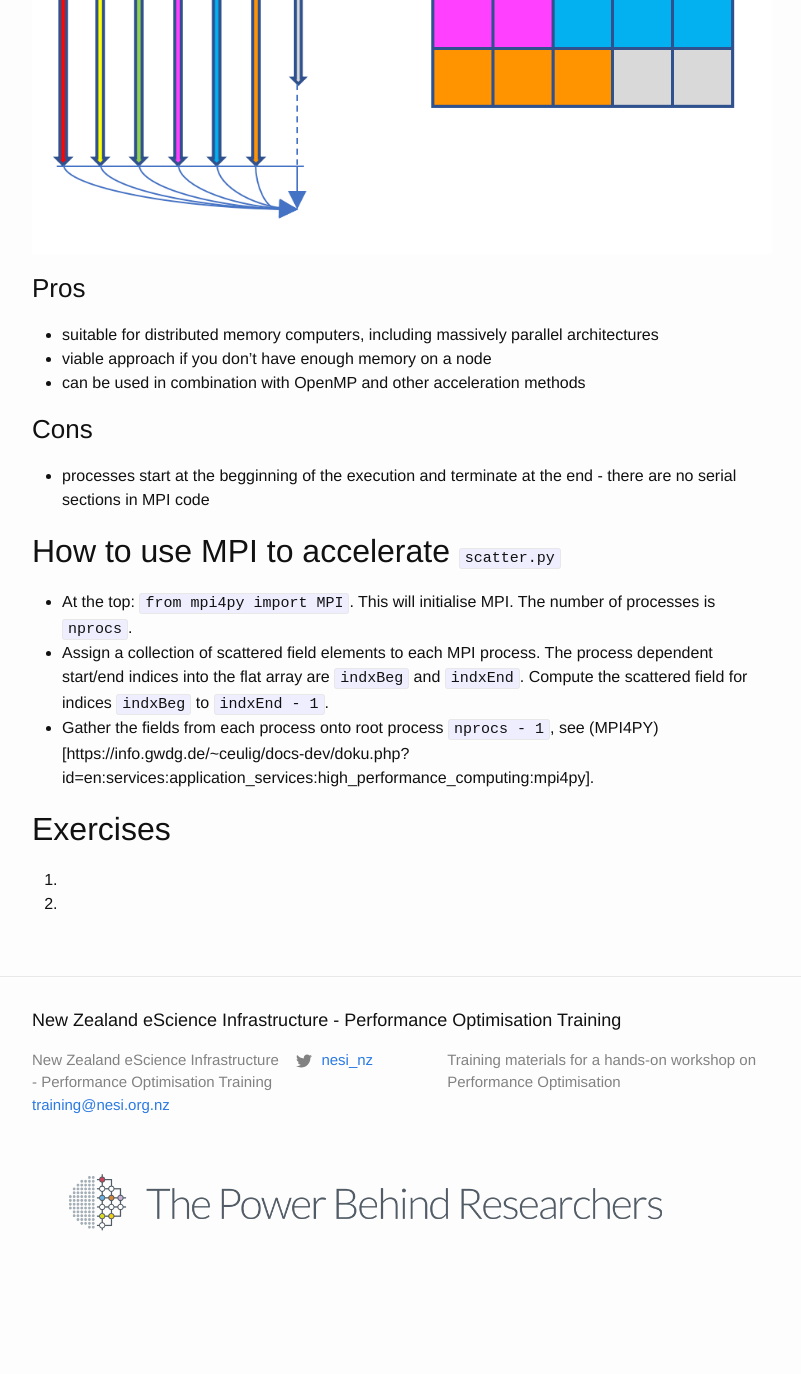
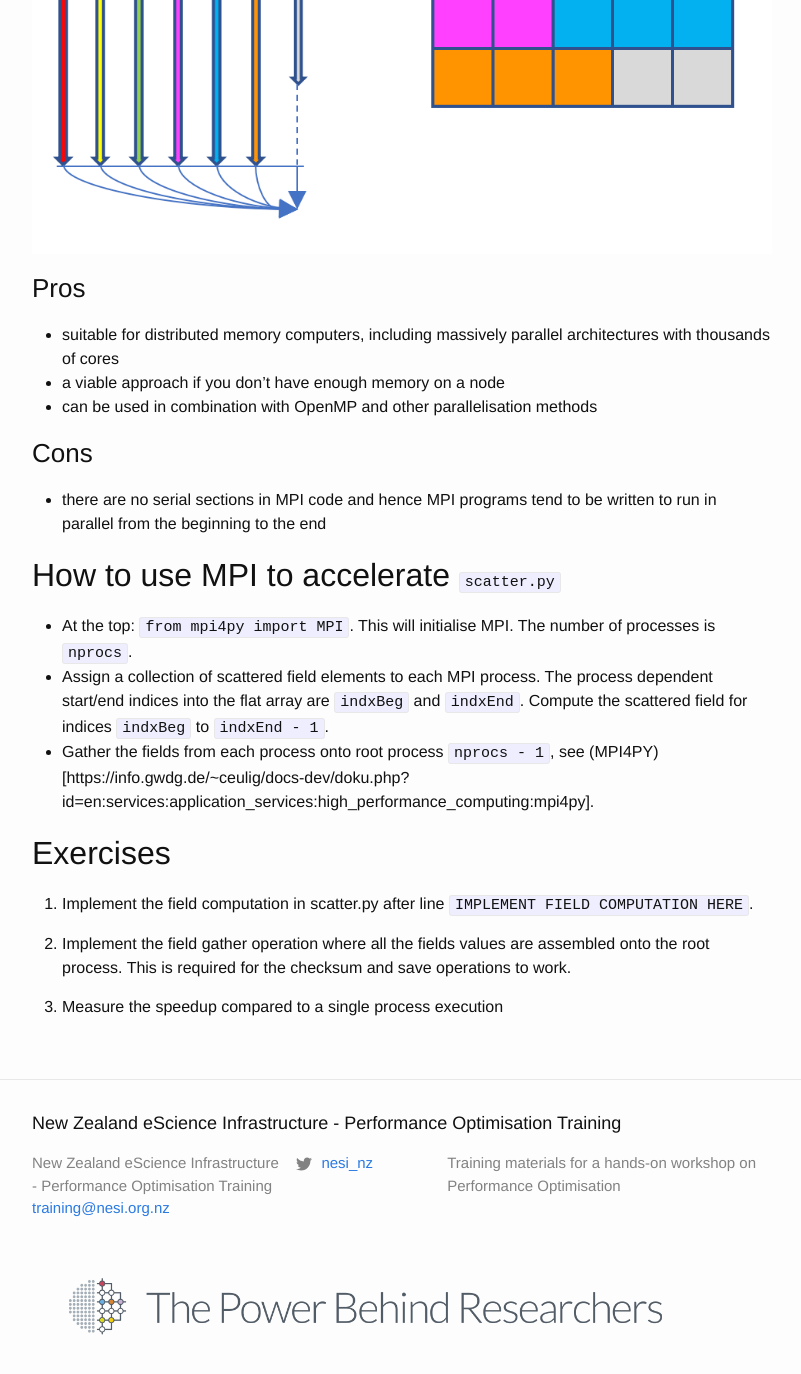
Before and after one commit to nesi/perf-training, a Jekyll site: the page built from _lessons/python-scatter/05-mpi.md, in a window 1280 px wide and 1400 px high, scrolled down 1612 px. Shown: the top 1374 px of the window, without its empty margins (238-1039 px from the left). Built offline with Jekyll 4.4.1, drawn with Linux system fonts in a browser that asks for light colours; before the commit the page ends 2908 px from its top, so only the background shows below that.

Commit message:
+ MPI training module

```diff
--- a/_lessons/python-scatter/05-mpi.md
+++ b/_lessons/python-scatter/05-mpi.md
@@ -31,13 +31,13 @@ In other scenarios, process 0 might communicate with process 1, process 1 with p
 
 ### Pros
 
- * suitable for distributed memory computers, including massively parallel architectures
- * viable approach if you don't have enough memory on a node
- * can be used in combination with OpenMP and other acceleration methods
+ * suitable for distributed memory computers, including massively parallel architectures with thousands of cores
+ * a viable approach if you don't have enough memory on a node
+ * can be used in combination with OpenMP and other parallelisation methods
 
 ### Cons
 
- * processes start at the begginning of the execution and terminate at the end - there are no serial sections in MPI code
+ * there are no serial sections in MPI code and hence MPI programs tend to be written to run in parallel from the beginning to the end
 
 ## How to use MPI to accelerate `scatter.py`
 
@@ -47,5 +47,8 @@ In other scenarios, process 0 might communicate with process 1, process 1 with p
 
 ## Exercises
 
- 1.
- 2.
+ 1. Implement the field computation in scatter.py after line `IMPLEMENT FIELD COMPUTATION HERE`.
+
+ 2. Implement the field gather operation where all the fields values are assembled onto the root process. This is required for the checksum and save operations to work.
+
+ 3. Measure the speedup compared to a single process execution
```
